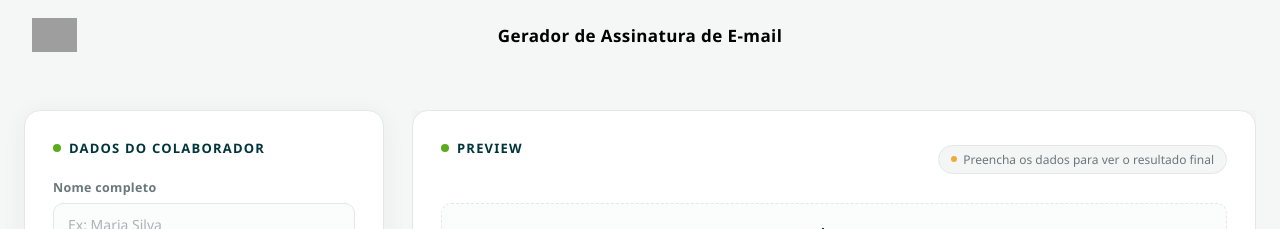
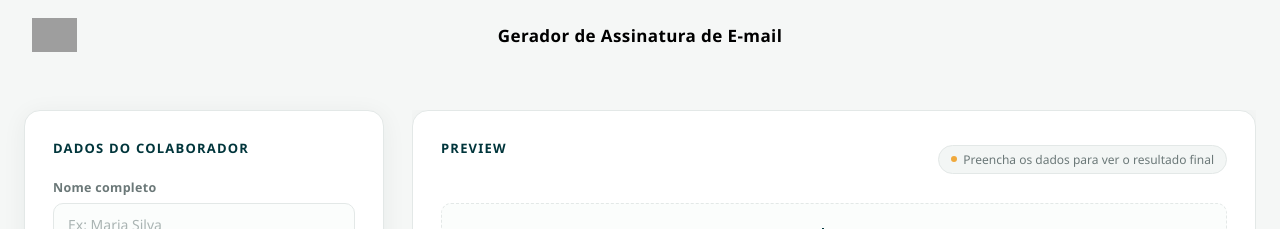
Before and after one commit to north-software-br/assinatura-imagens, a React (Vite) app: page / in a window 1280 px wide. Shown: the top 229 px of the page. Built offline with nearby package versions, Linux system fonts and the light colour scheme; grey boxes are pictures that could not be loaded.

Commit message:
Remove panel title indicator styles from CSS

```diff
--- a/src/App.css
+++ b/src/App.css
@@ -88,14 +88,7 @@
   gap: 8px;
 }
 
-.panel__title::before {
-  content: "";
-  display: inline-block;
-  width: 8px;
-  height: 8px;
-  border-radius: 50%;
-  background: var(--color-accent);
-}
+
 
 /* ========================================
    Form Fields
```
